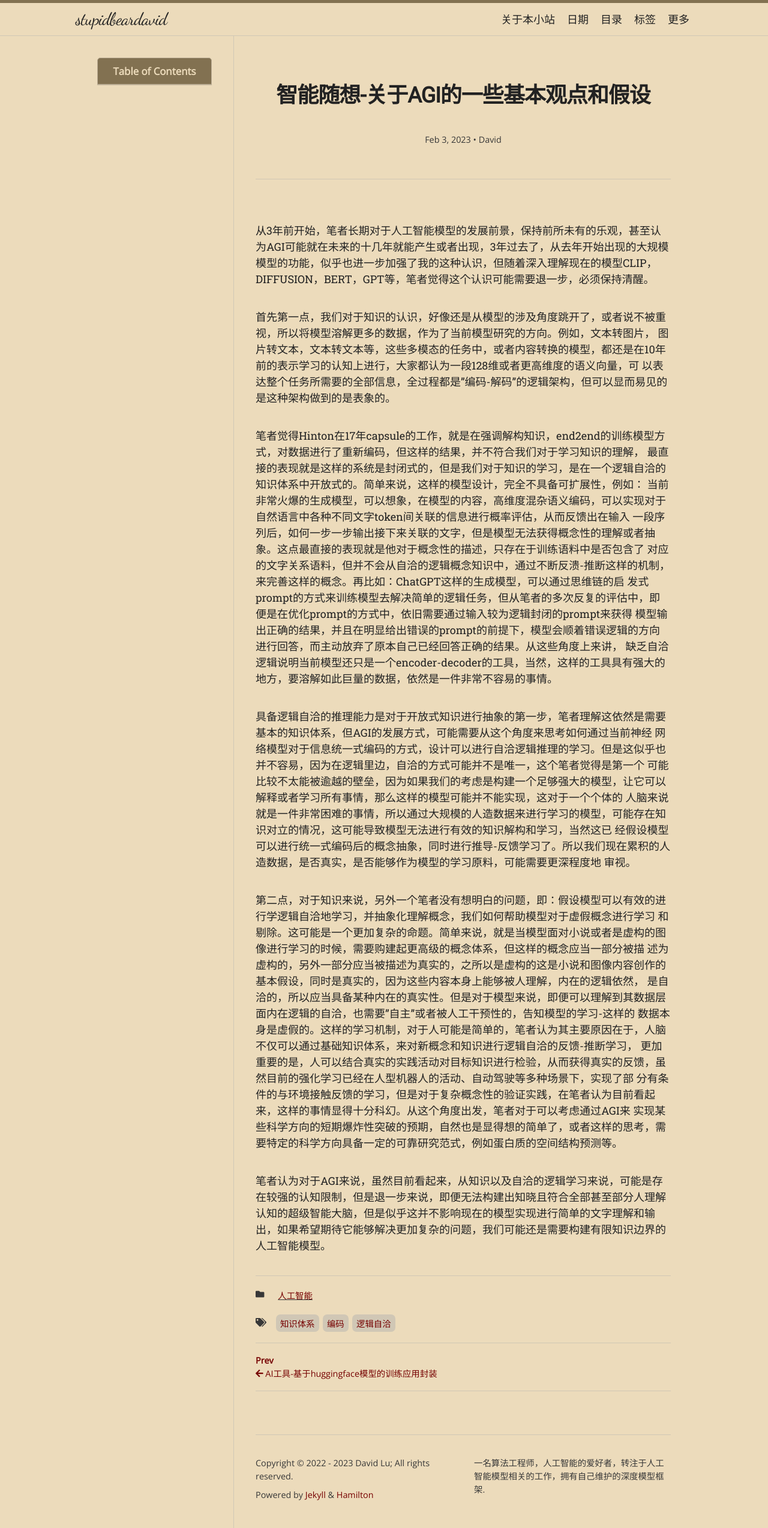
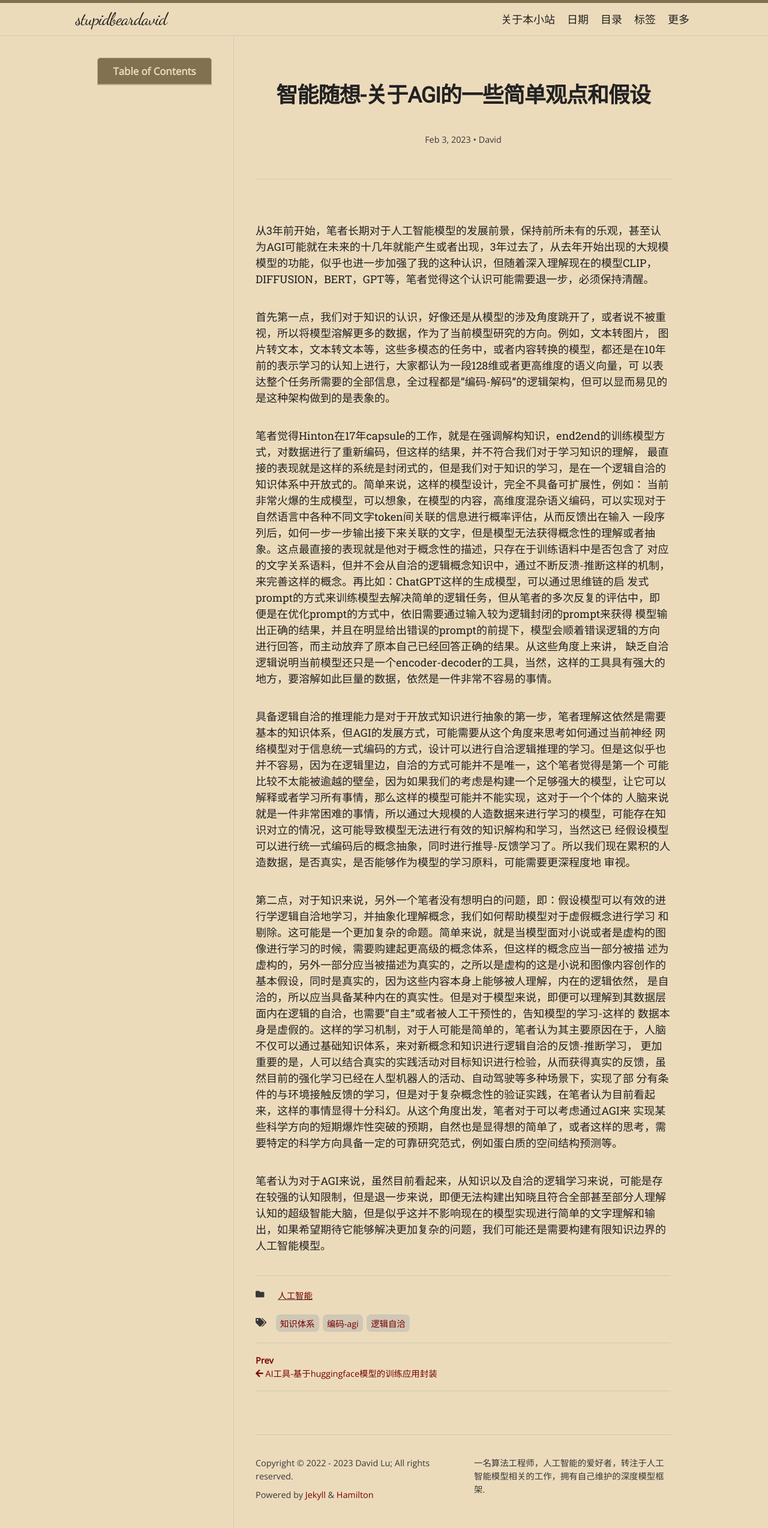
Before and after one commit to luhaofang/luhaofang.github.io, a Jekyll site: the page built from _posts/2023-02-03-mark.md, in a window 1280 px wide. Shown: the whole page at 60% size. Built offline with Jekyll 4.4.1, drawn with Linux system fonts in a browser that asks for light colours; nearby versions of some CDN libraries; some web fonts are replaced; comment, search, counter and statistics services are not loaded.

Commit message:
Update 2023-02-03-mark.md

```diff
--- a/_posts/2023-02-03-mark.md
+++ b/_posts/2023-02-03-mark.md
@@ -1,9 +1,9 @@
 ---
 layout: post
 toc: true
-title: "智能随想-关于AGI的一些基本观点和假设"
+title: "智能随想-关于AGI的一些简单观点和假设"
 categories: 人工智能
-tags: [知识体系, 逻辑自洽, 编码]
+tags: [知识体系, 逻辑自洽, 编码，AGI]
 author:
   - David
 ---
```
